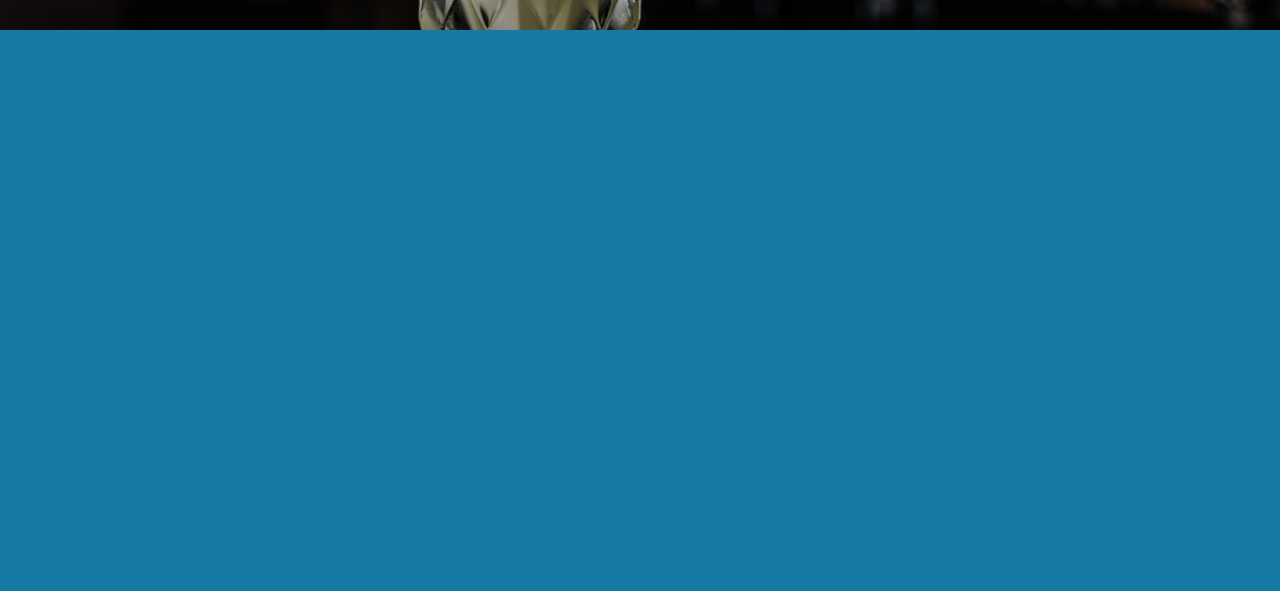
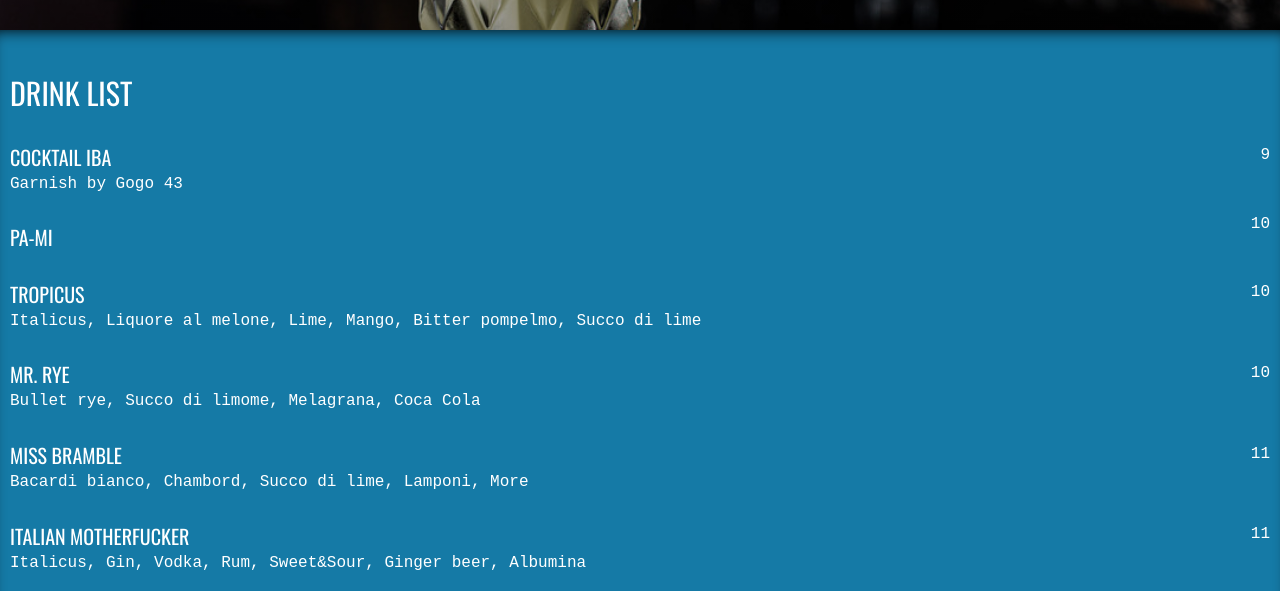
Before and after one commit to LisandroEnrici/gogo43, a React (Vite) app: page / in a window 1280 px wide. Both pictures are taken after a click on the element "COCKTAILS". Shown: the part 836-1427 px from the top of the page. Built offline with nearby package versions, Linux system fonts and the light colour scheme.

Commit message:
MenuDescription done

```diff
--- /dev/null
+++ b/src/components/menuDescription.jsx
@@ -0,0 +1,33 @@
+import React from "react";
+
+function MenuDescription({ menuSection }) {
+  return (
+    <>
+      {menuSection.content.map((subSection) => {
+        console.log(subSection);
+        return (
+          <>
+            <h3>{subSection.title}</h3>
+            {subSection.clarifications ? (
+              <span>{subSection.clarifications}</span>
+            ) : null}
+            {subSection.content.map((item) => {
+              console.log(item);
+              return (
+                <div className="menu-row">
+                  <div>
+                    <h4>{item.name}</h4>
+                    {item.description ? <span>{item.description}</span> : null}
+                  </div>
+                  <p>{item.price}</p>
+                </div>
+              );
+            })}
+          </>
+        );
+      })}
+    </>
+  );
+}
+
+export default MenuDescription;
--- a/src/components/menuDialog.jsx
+++ b/src/components/menuDialog.jsx
@@ -1,6 +1,7 @@
 import React from "react";
 import { AiOutlineClose } from "react-icons/ai";
 import MenuCard from "./menuCard";
+import MenuDescription from "./menuDescription";
 
 function MenuDialog({ menuSection, onClose }) {
   return (
@@ -11,6 +12,9 @@
         </a>
       </div>
       <MenuCard title={menuSection.title} imgUrl={menuSection.imgUrl} />
+      <div className="dialog-content">
+        <MenuDescription menuSection={menuSection} />
+      </div>
     </div>
   );
 }
--- a/src/index.css
+++ b/src/index.css
@@ -66,6 +66,11 @@
   justify-content: center;
 }
 
+h1 {
+  font-size: 3.2em;
+  line-height: 1.1;
+}
+
 h2,
 .neon-text {
   font-size: 35px;
@@ -74,14 +79,26 @@
   text-shadow: var(--neon-shadow);
 }
 
+h3 {
+  color: white;
+  font-family: "Oswald", sans-serif;
+  font-size: 30px;
+}
+
+.dialog-content h3 {
+  margin-bottom: 0;
+}
+
+h4 {
+  color: white;
+  font-family: "Oswald", sans-serif;
+  font-size: 20px;
+  margin-bottom: 0;
+}
+
 .scroll-icon {
   font-size: 30px;
   margin: 20px;
-}
-
-h1 {
-  font-size: 3.2em;
-  line-height: 1.1;
 }
 
 #banner {
@@ -237,12 +254,6 @@
   white-space: nowrap;
 }
 
-h3 {
-  color: white;
-  font-family: "Oswald", sans-serif;
-  font-size: 30px;
-}
-
 .menu-cards-container {
   display: flex;
   flex-direction: column;
@@ -278,3 +289,17 @@
   font-size: 30px;
   padding: 8px;
 }
+
+.dialog-content {
+  display: flex;
+  flex-direction: column;
+  padding: 10px;
+  overflow-y: scroll;
+  box-shadow: inset 0px 10px 15px -10px black;
+}
+
+.menu-row {
+  display: flex;
+  justify-content: space-between;
+  align-items: center;
+}
--- a/src/sections/menu.jsx
+++ b/src/sections/menu.jsx
@@ -30,7 +30,7 @@
           );
         })}
       </div>
-      {isNaN(selectedMenuSection) ? NaN : (
+      {isNaN(selectedMenuSection) ? null : (
         <MenuDialog
           menuSection={italianMenu[selectedMenuSection]}
           onClose={handleCloseDialog}
```
